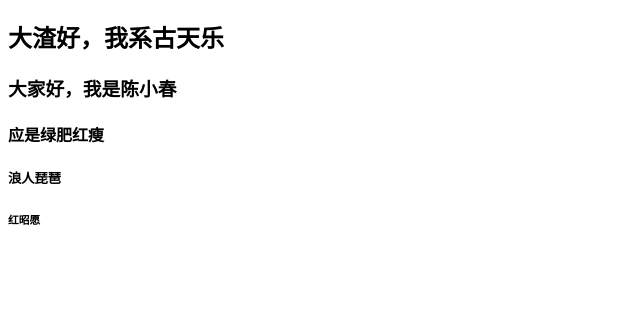
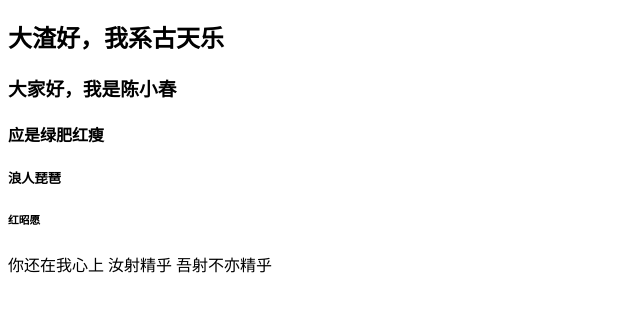
Before and after one commit to liyixun/GitCommand, a plain HTML site: page src/test.html in a window 1280 px wide. Shown: the part 70-382 px from the top of the page, without its empty margins (0-640 px from the left). Drawn offline with Linux system fonts and the light colour scheme.

Commit message:
增加三个说明

```diff
--- a/src/test.html
+++ b/src/test.html
@@ -13,5 +13,9 @@
     <h4>应是绿肥红瘦</h4>
     <h5>浪人琵琶</h5>
     <h6>红昭愿</h6>
+
+    <span>你还在我心上</span>
+    <span>汝射精乎</span>
+    <span>吾射不亦精乎</span>
 </body>
 </html>
```
